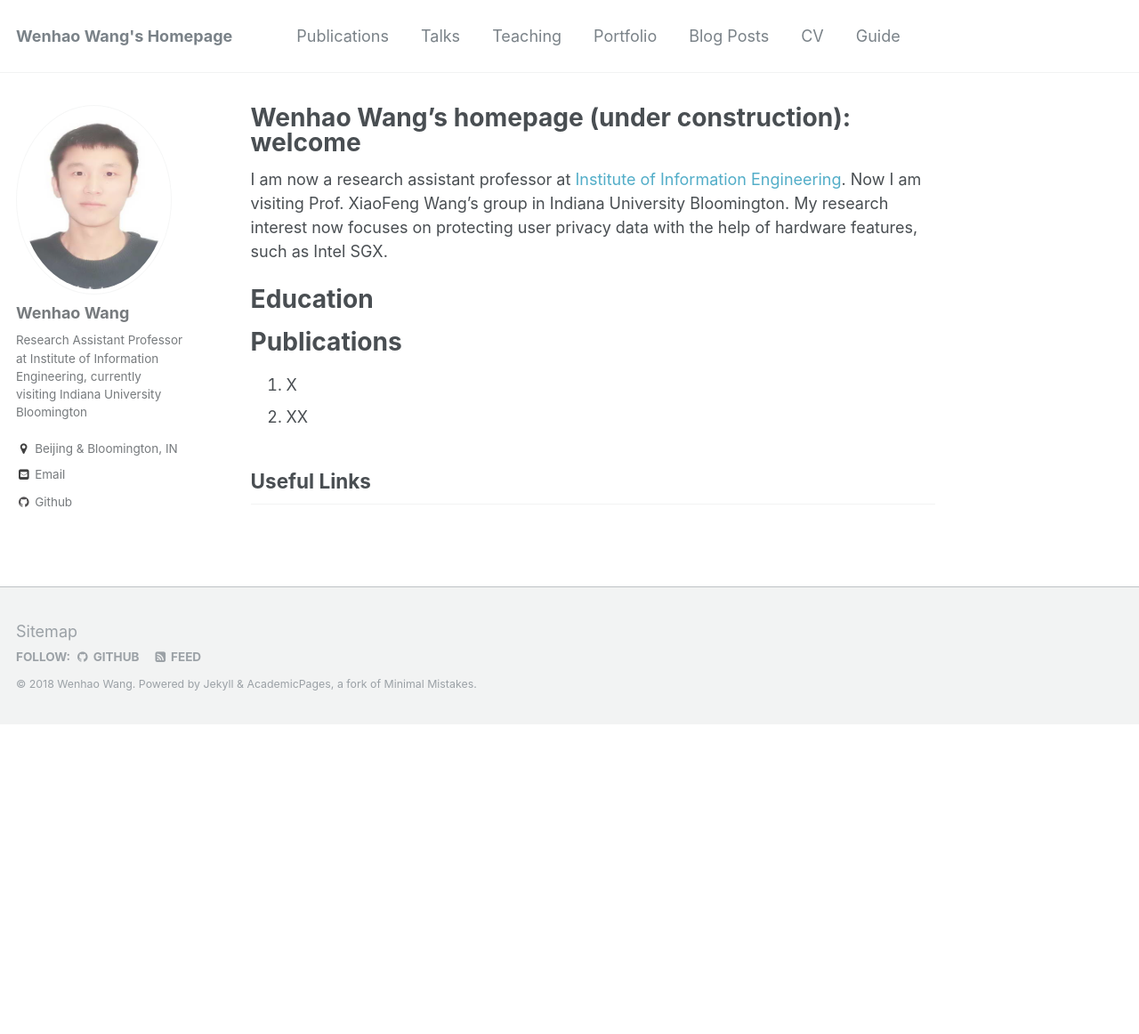
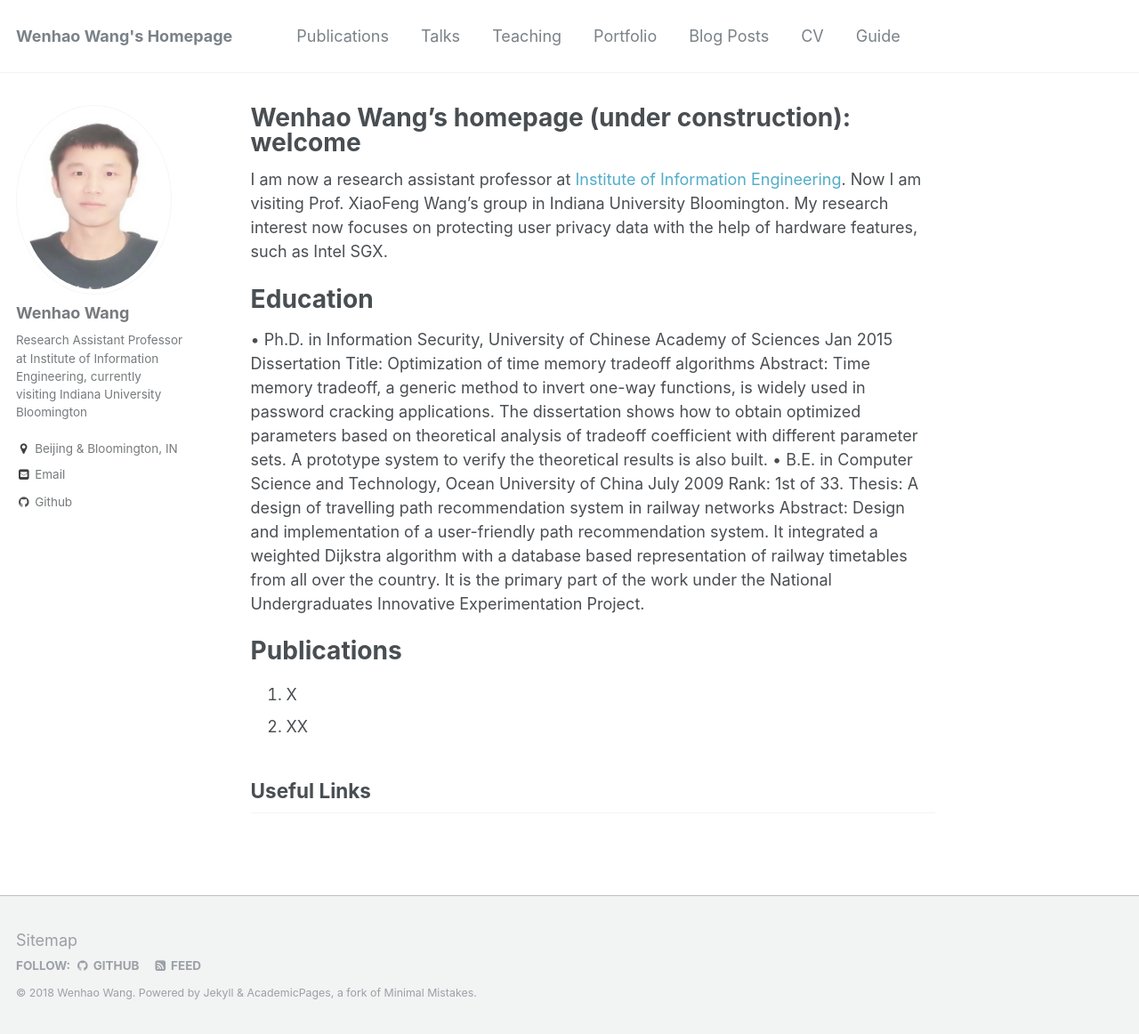
Before and after one commit to wenhao19/heartever.github.io, a Jekyll site: the page built from _pages/about.md, in a window 1280 px wide and 1162 px high. Shown: the whole window at 89% size. Built offline with Jekyll 4.4.1, drawn with Linux system fonts in a browser that asks for light colours.

Commit message:
Update about.md

```diff
--- a/_pages/about.md
+++ b/_pages/about.md
@@ -12,6 +12,12 @@
 
 Education
 ======
+•	Ph.D. in Information Security, University of Chinese Academy of Sciences                                 Jan 2015
+Dissertation Title: Optimization of time memory tradeoff algorithms
+Abstract: Time memory tradeoff, a generic method to invert one-way functions, is widely used in password cracking applications. The dissertation shows how to obtain optimized parameters based on theoretical analysis of tradeoff coefficient with different parameter sets. A prototype system to verify the theoretical results is also built.
+•	B.E. in Computer Science and Technology, Ocean University of China                                         July 2009
+Rank: 1st of 33. Thesis: A design of travelling path recommendation system in railway networks
+Abstract: Design and implementation of a user-friendly path recommendation system. It integrated a weighted Dijkstra algorithm with a database based representation of railway timetables from all over the country. It is the primary part of the work under the National Undergraduates Innovative Experimentation Project.
 
 
 Publications
```
